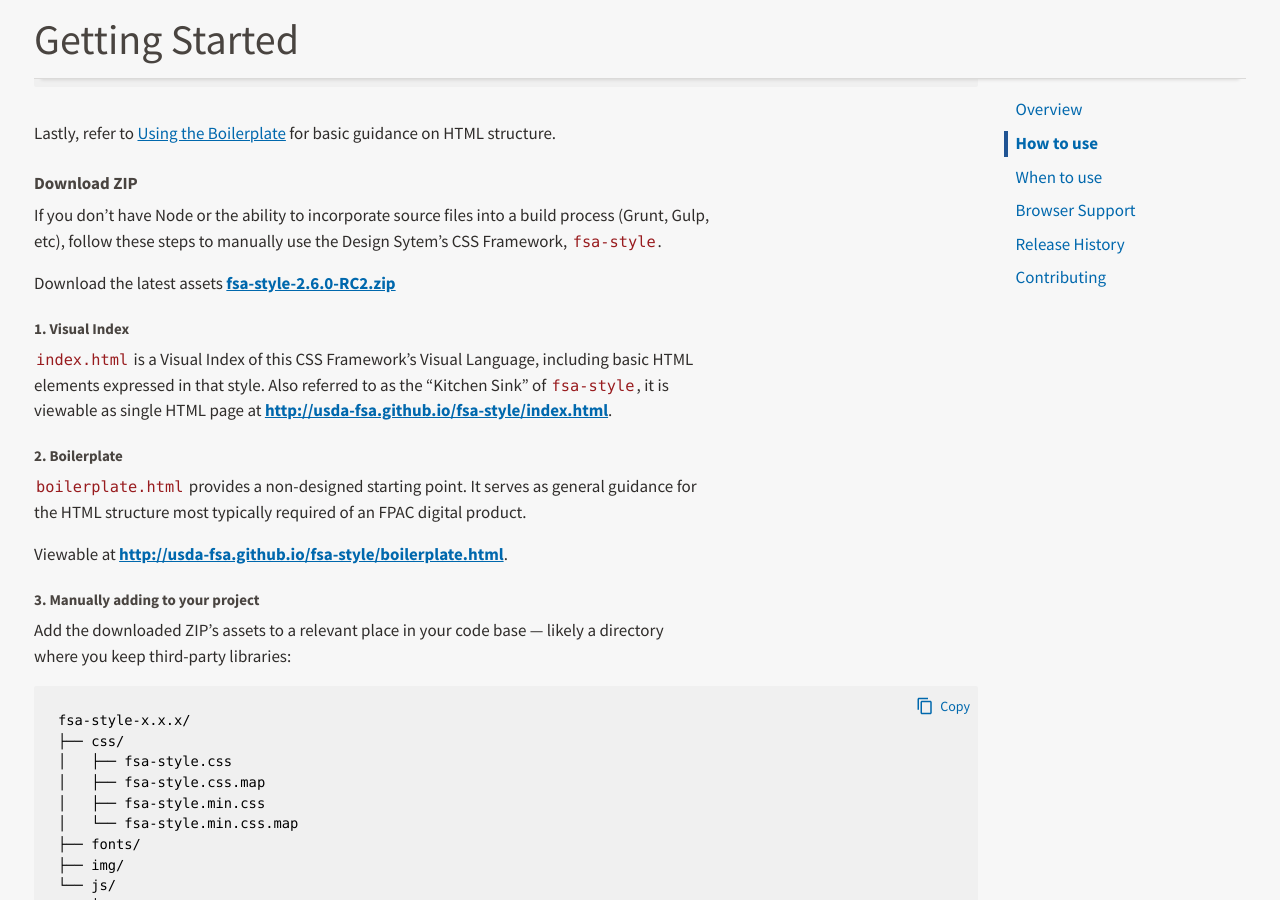
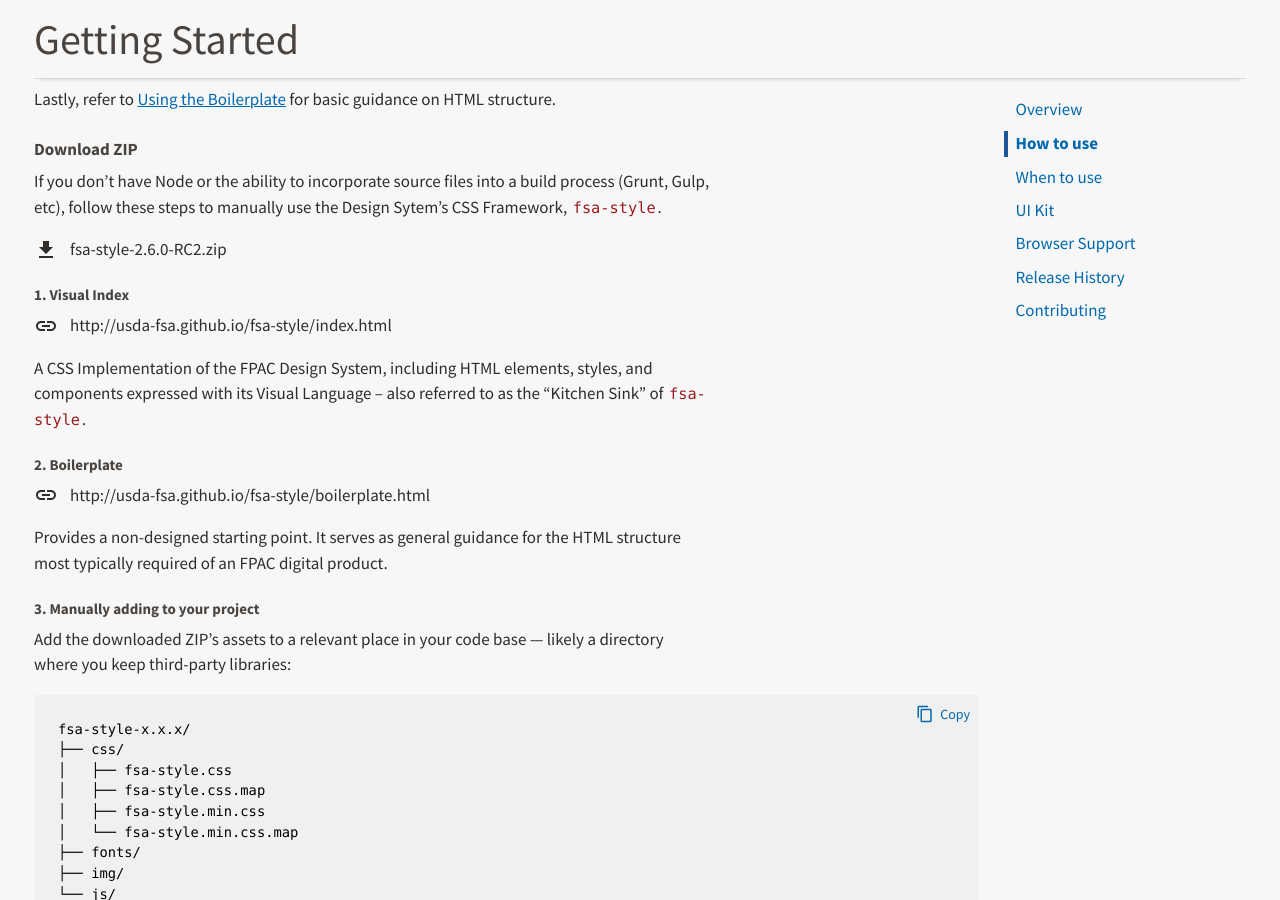
Before and after one commit to USDA-FSA/fsa-design-system, a Jekyll site: the page built from getting-started/index.md, in a window 1280 px wide and 900 px high, scrolled down 1833 px. Built offline with Jekyll 4.4.1, drawn with Linux system fonts in a browser that asks for light colours; some of the changed text lies outside the part shown.

Commit message:
Added Figma to Getting Started, icons for resources on Getting Started [amends #418]

```diff
--- a/_data/navvy.yml
+++ b/_data/navvy.yml
@@ -17,6 +17,10 @@
   - subtitle: "When to use"
     keyword: "SPA,Single Page Application,Angular"
     subhref: "getting-started/#when-to-use"
+
+  - subtitle: "UI Kit"
+    keyword: "figma,stencils"
+    subhref: "getting-started/#ui-kit"
 
   - subtitle: "Browser Support"
     keyword: "Edge,Chrome,Firefox,IE,Explorer,Progressive Enhancement"
--- a/getting-started/index.md
+++ b/getting-started/index.md
@@ -73,18 +72,19 @@
 
 If you don't have Node or the ability to incorporate source files into a build process (Grunt, Gulp, etc), follow these steps to manually use the Design Sytem's CSS Framework, `fsa-style`.
 
-Download the latest assets **[fsa-style-{{ site.fsa-style_version }}.zip](https://github.com/usda-fsa/fsa-style/releases/download/{{ site.fsa-style_version }}/fsa-style-{{ site.fsa-style_version }}.zip)**
+<a class="fsa-level" href="https://github.com/usda-fsa/fsa-style/releases/download/{{ site.fsa-style_version }}/fsa-style-{{ site.fsa-style_version }}.zip"> <svg class="fsa-icon fsa-icon--size-2" aria-hidden="true" focusable="false" role="img" xmlns="http://www.w3.org/2000/svg" width="24" height="24" viewBox="0 0 24 24"><path d="M19 9h-4V3H9v6H5l7 7 7-7zM5 18v2h14v-2H5z"/></svg><span>fsa-style-{{ site.fsa-style_version }}.zip</span></a>
 
 ##### 1. Visual Index
 
-`index.html` is a Visual Index of this CSS Framework's Visual Language, including basic HTML elements expressed in that style. Also referred to as the "Kitchen Sink" of `fsa-style`, it is viewable as single HTML page at **[http://usda-fsa.github.io/fsa-style/index.html](http://usda-fsa.github.io/fsa-style/index.html)**.
+<a class="fsa-level" href="http://usda-fsa.github.io/fsa-style/index.html"> <svg class="fsa-icon fsa-icon--size-2" aria-hidden="true" focusable="false" role="img" xmlns="http://www.w3.org/2000/svg" width="24" height="24" viewBox="0 0 24 24"><path d="M3.9 12c0-1.71 1.39-3.1 3.1-3.1h4V7H7c-2.76 0-5 2.24-5 5s2.24 5 5 5h4v-1.9H7c-1.71 0-3.1-1.39-3.1-3.1zM8 13h8v-2H8v2zm9-6h-4v1.9h4c1.71 0 3.1 1.39 3.1 3.1s-1.39 3.1-3.1 3.1h-4V17h4c2.76 0 5-2.24 5-5s-2.24-5-5-5z"/></svg> <span>http://usda-fsa.github.io/fsa-style/index.html</span> </a>
+
+A CSS Implementation of the FPAC Design System, including HTML elements, styles, and components expressed with its Visual Language -- also referred to as the "Kitchen Sink" of `fsa-style`.
 
 ##### 2. Boilerplate
 
-`boilerplate.html` provides a non-designed starting point. It serves as general guidance for the HTML structure most typically required of an FPAC digital product.
+<a class="fsa-level" href="http://usda-fsa.github.io/fsa-style/boilerplate.html"> <svg class="fsa-icon fsa-icon--size-2" aria-hidden="true" focusable="false" role="img" xmlns="http://www.w3.org/2000/svg" width="24" height="24" viewBox="0 0 24 24"><path d="M3.9 12c0-1.71 1.39-3.1 3.1-3.1h4V7H7c-2.76 0-5 2.24-5 5s2.24 5 5 5h4v-1.9H7c-1.71 0-3.1-1.39-3.1-3.1zM8 13h8v-2H8v2zm9-6h-4v1.9h4c1.71 0 3.1 1.39 3.1 3.1s-1.39 3.1-3.1 3.1h-4V17h4c2.76 0 5-2.24 5-5s-2.24-5-5-5z"/></svg> <span>http://usda-fsa.github.io/fsa-style/boilerplate.html</span> </a>
 
-Viewable at
-**[http://usda-fsa.github.io/fsa-style/boilerplate.html](http://usda-fsa.github.io/fsa-style/boilerplate.html)**.
+Provides a non-designed starting point. It serves as general guidance for the HTML structure most typically required of an FPAC digital product.
 
 ##### 3. Manually adding to your project
 
@@ -109,7 +109,7 @@
 
 #### Using the Boilerplate
 
-**[boilerplate.html](http://usda-fsa.github.io/fsa-style/boilerplate.html)**
+<a class="fsa-level" href="http://usda-fsa.github.io/fsa-style/boilerplate.html"> <svg class="fsa-icon fsa-icon--size-2" aria-hidden="true" focusable="false" role="img" xmlns="http://www.w3.org/2000/svg" width="24" height="24" viewBox="0 0 24 24"><path d="M3.9 12c0-1.71 1.39-3.1 3.1-3.1h4V7H7c-2.76 0-5 2.24-5 5s2.24 5 5 5h4v-1.9H7c-1.71 0-3.1-1.39-3.1-3.1zM8 13h8v-2H8v2zm9-6h-4v1.9h4c1.71 0 3.1 1.39 3.1 3.1s-1.39 3.1-3.1 3.1h-4V17h4c2.76 0 5-2.24 5-5s-2.24-5-5-5z"></path></svg> <span>boilerplate.html</span> </a>
 
 Reference this basic list for the general requirements for your typical HTML structure. Reviewing this list is perhaps best done while viewing its [HTML source](https://github.com/USDA-FSA/fsa-style/blob/master/src/boilerplate.html).
 
@@ -122,19 +122,6 @@
 1. Include "skipnav" anchor link, with `href` attribute pointing to `<main>` element.
 1. Wrap primary contents with `<main id="main-content" tabindex="-1">...</main>`.
 1. Build your thing!
-
-<!-- ## Design Resources
-
-The site contains HTML mockups of common UI components designed to follow the Draft U.S. Web Design System's visual style guide. To view the specs of each design live on this website (padding, margins, stroke weight, line-height, and so on), use your browser’s developer tools.
-
-All of these designs are also available in various file formats, which are available for download:
-
-### Download design files
-
-* [Illustrator](link/to/FSA-Style--Illustrator.zip)
-* [Sketch](link/to/FSA-Style--Sketch.zip)
-* [EPS](link/to/FSA-Style--EPS.zip)
-* [Visio](link/to/FSA-Style--Sketch.zip) -->
 
 ### Without CSS Framework
 
@@ -172,10 +159,12 @@
       </td>
       <td aria-label="condition">If a new product and/or application is being developed from scratch.</td>
       <td aria-label="notes">
-        <ul class="fsa-m--none">
-          <li>Use the FPAC Design System as your primary design reference for new digital products being explored, designed, and/or developed.</li>
-          <li>The <a href="https://wiki.tools.fsa.usda.gov/display/SPAR/Single+Page+Application+Reference"><abbr title="Single Page Application">SPA</abbr> Tech Stack</a> (Angular) is the current development standard, and the Design System's CSS Framework comes with its build system.</li>
-        </ul>
+        <div class="fsa-text-align--left">
+          <ul class="fsa-m--none">
+            <li>Use the FPAC Design System as your primary design reference for new digital products being explored, designed, and/or developed.</li>
+            <li>The <a href="https://wiki.tools.fsa.usda.gov/display/SPAR/Single+Page+Application+Reference"><abbr title="Single Page Application">SPA</abbr> Tech Stack</a> (Angular) is the current development standard, and the Design System's CSS Framework comes with its build system.</li>
+          </ul>
+        </div>
       </td>
     </tr>
     <tr>
@@ -184,10 +173,12 @@
       </td>
       <td aria-label="condition">If the existing legacy application is being completely replaced/redeveloped.</td>
       <td aria-label="notes">
-        <ul class="fsa-m--none">
-          <li>The FPAC Design System is tech-stack or dev-framework-agnostic, though it does comes bundled into the Angular-based <a href="https://wiki.tools.fsa.usda.gov/display/SPAR/Single+Page+Application+Reference"><abbr title="Single Page Application">SPA</abbr> Tech Stack</a> and its example Reference App.</li>
-          <li>Regardless of development framework or technology platformed employed, refer to the FPAC Design System as your primary design dependency and reference.</li>
-        </ul>
+        <div class="fsa-text-align--left">
+          <ul class="fsa-m--none">
+            <li>The FPAC Design System is tech-stack or dev-framework-agnostic, though it does comes bundled into the Angular-based <a href="https://wiki.tools.fsa.usda.gov/display/SPAR/Single+Page+Application+Reference"><abbr title="Single Page Application">SPA</abbr> Tech Stack</a> and its example Reference App.</li>
+            <li>Regardless of development framework or technology platformed employed, refer to the FPAC Design System as your primary design dependency and reference.</li>
+          </ul>
+        </div>
       </td>
     </tr>
     <tr>
@@ -196,9 +187,11 @@
       </td>
       <td aria-label="condition">If an existing legacy applications has no plans to complete a major Front-end redesign.</td>
       <td aria-label="notes">
-        <ul class="fsa-m--none">
-          <li>Consult with your product's leadership team to determine.</li>
-        </ul>
+        <div class="fsa-text-align--left">
+          <ul class="fsa-m--none">
+            <li>Consult with your product's leadership team to determine.</li>
+          </ul>
+        </div>
       </td>
     </tr>
     <tr>
@@ -216,14 +209,12 @@
         If an existing legacy application will be significantly overhauled visually and/or from a technology perspective.
       </td>
       <td aria-label="notes">
-        <ul class="fsa-m--none">
-          <li>
-            Many applications can be split into multiple modules, which would allow for new development work using the Design System.
-          </li>
-          <li>
-            The criteria used to determine “overhaul” requires discussion, weighed against benefit, and priority.
-          </li>
-        </ul>
+        <div class="fsa-text-align--left">
+          <ul class="fsa-m--none">
+            <li> Many applications can be split into multiple modules, which would allow for new development work using the Design System. </li>
+            <li> The criteria used to determine “overhaul” requires discussion, weighed against benefit, and priority. </li>
+          </ul>
+        </div>
       </td>
     </tr>
     <tr>
@@ -234,14 +225,12 @@
         If an existing legacy application has major new features that will be added.
       </td>
       <td aria-label="notes">
-        <ul class="fsa-m--none">
-          <li>
-            As stated previously, an application can be split into features and/or modules that would allow for the use of the Design System.
-          </li>
-          <li>
-            Consulting with the FPAC User Experience team can provide in-depth guidance for your specific project.
-          </li>
-        </ul>
+        <div class="fsa-text-align--left">
+          <ul class="fsa-m--none">
+            <li> As stated previously, an application can be split into features and/or modules that would allow for the use of the Design System. </li>
+            <li> Consulting with the FPAC User Experience team can provide in-depth guidance for your specific project. </li>
+          </ul>
+        </div>
       </td>
     </tr>
     <tr>
@@ -252,27 +241,31 @@
         If an existing legacy application wishs to utilize aspects of the Design System.
       </td>
       <td aria-label="notes">
-        <ul class="fsa-m--none">
-          <li>
-            The applicaiton may not necessarily be adding/removing features, but updates to existing markup and style can be updated to mirror the Design System.
-          </li>
-          <li>
-            For example, could be solely about as reskinning to be generally cohesive to the Design System (color, typography, spacing).
-          </li>
-          <li>
-            The application may likely involve not using most (or any) of the Design System’s CSS Framework <a href="https://github.com/USDA-FSA/fsa-style">fsa-style</a>; rather, it may just involve referencing the Design System to apply the visual style, e.g. "let's just align to the Typography system."
-          </li>
-        </ul>
+        <div class="fsa-text-align--left">
+          <ul class="fsa-m--none">
+            <li> The applicaiton may not necessarily be adding/removing features, but updates to existing markup and style can be updated to mirror the Design System. </li>
+            <li> For example, could be solely about as reskinning to be generally cohesive to the Design System (color, typography, spacing). </li>
+            <li> The application may likely involve not using most (or any) of the Design System’s CSS Framework <a href="https://github.com/USDA-FSA/fsa-style">fsa-style</a>; rather, it may just involve referencing the Design System to apply the visual style, e.g. "let's just align to the Typography system." </li>
+          </ul>
+        </div>
       </td>
     </tr>
   </tbody>
 </table>
 
+## UI Kit
+
+A Figma **ALPHA** version can be duplicated and used to iterate through and prototype user interfaces. Most Styles (e.g. Color, Typography, etc) and UI Components are ready for immediate use.
+
+<a class="fsa-level" href="https://www.figma.com/file/c7tUwRQKcVMlRaS9fUM3dH?node-id=121:1759"> <svg class="fsa-icon fsa-icon--size-2" aria-hidden="true" focusable="false" role="img" xmlns="http://www.w3.org/2000/svg" width="24" height="24" viewBox="0 0 24 24"><path d="M3.9 12c0-1.71 1.39-3.1 3.1-3.1h4V7H7c-2.76 0-5 2.24-5 5s2.24 5 5 5h4v-1.9H7c-1.71 0-3.1-1.39-3.1-3.1zM8 13h8v-2H8v2zm9-6h-4v1.9h4c1.71 0 3.1 1.39 3.1 3.1s-1.39 3.1-3.1 3.1h-4V17h4c2.76 0 5-2.24 5-5s-2.24-5-5-5z"/></svg> <span>Figma FPAC Design System</span> </a>
+
+<iframe class="fsa-show@m" width="100%" height="450" src="https://www.figma.com/embed?embed_host=share&url=https%3A%2F%2Fwww.figma.com%2Ffile%2Fc7tUwRQKcVMlRaS9fUM3dH%2FFPAC-Design-System%3Fnode-id%3D121%253A1759" allowfullscreen></iframe>
+
 ## Browser Support
 
 The FPAC Design System follows the principles of [progressive enhancement](https://en.wikipedia.org/wiki/Progressive_enhancement) and web standards. Users should be able to access core content and functionality from any browser or operating system, with varying degrees of access to visual and other enhancements — and user interfaces do not have to render identically on every browser.
 
-The current CSS implementation of the FPAC Design System, [fsa-style](), follows the [2% rule](https://gds.blog.gov.uk/2012/01/25/support-for-browsers/): it officially supports browser above 2% usage as observed by [analytics.usa.gov](https://analytics.usa.gov/). Currently, this means the newest versions of Chrome, Firefox, Safari, Edge, and Internet Explorer 11 and up.
+The current CSS implementation of the FPAC Design System, `fsa-style`, follows the [2% rule](https://gds.blog.gov.uk/2012/01/25/support-for-browsers/): it officially supports browser above 2% usage as observed by [analytics.usa.gov](https://analytics.usa.gov/). Currently, this means the newest versions of Chrome, Firefox, Safari, Edge, and Internet Explorer 11 and up.
 
 ## Release History
 
```
Also changed, not shown: other parts of getting-started/index.md (+2 -3 lines).
